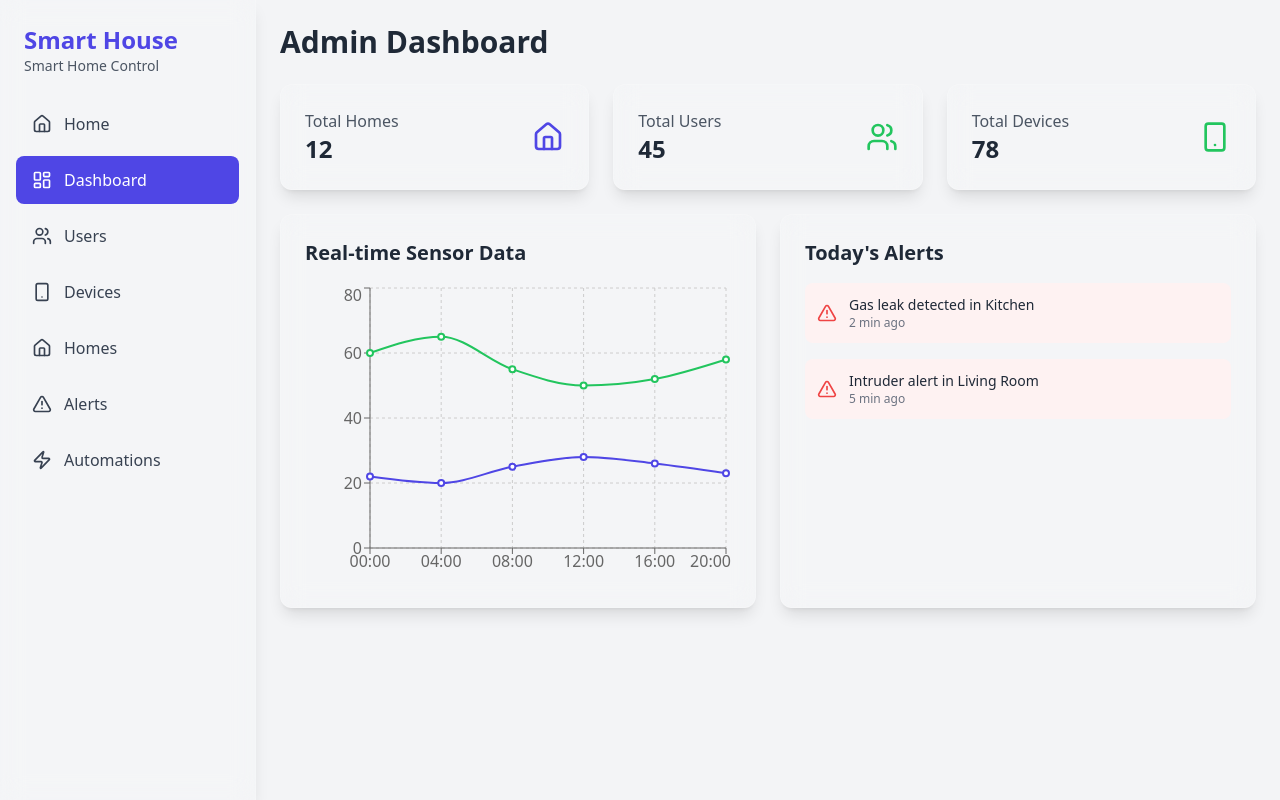
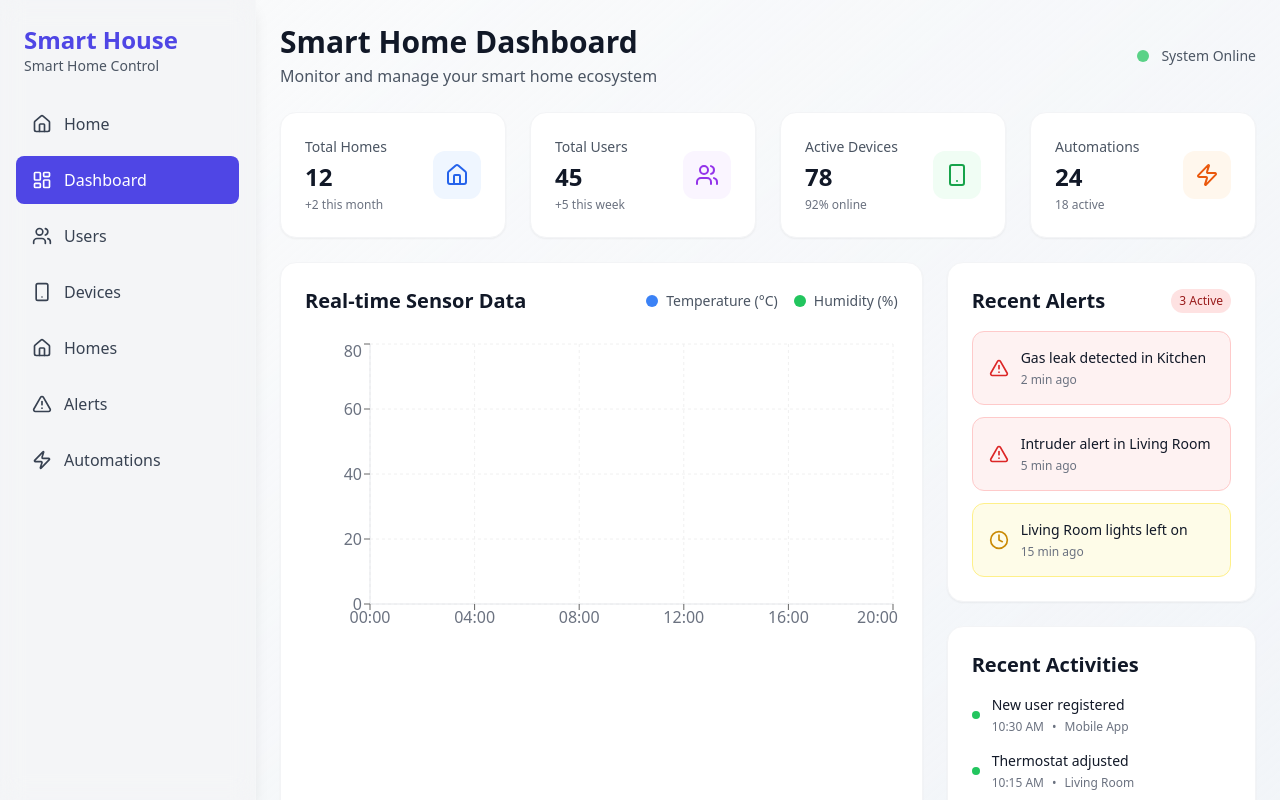
Before and after one commit to sanedchabrek/smart-house, a React (Vite) app in the folder web-dashboard/: page / in a window 1280 px wide. Built offline with nearby package versions, Linux system fonts and the light colour scheme.

Commit message:
enhanced dashboard

```diff
--- a/web-dashboard/src/pages/Dashboard.tsx
+++ b/web-dashboard/src/pages/Dashboard.tsx
@@ -1,18 +1,75 @@
 import { motion } from 'framer-motion'
-import { Home, Users, Smartphone, AlertTriangle } from 'lucide-react'
-import { LineChart, Line, XAxis, YAxis, CartesianGrid, Tooltip, ResponsiveContainer } from 'recharts'
+import { Home, Users, Smartphone, AlertTriangle, Zap, TrendingUp, Clock, CheckCircle2 } from 'lucide-react'
+import { LineChart, Line, XAxis, YAxis, CartesianGrid, Tooltip, ResponsiveContainer, Area } from 'recharts'
 
 const Dashboard = () => {
-  // Mock data
+  // Enhanced mock data
   const stats = [
-    { title: 'Total Homes', value: '12', icon: Home, color: 'text-primary' },
-    { title: 'Total Users', value: '45', icon: Users, color: 'text-accent' },
-    { title: 'Total Devices', value: '78', icon: Smartphone, color: 'text-green-500' },
+    {
+      title: 'Total Homes',
+      value: '12',
+      icon: Home,
+      color: 'text-blue-600',
+      bgColor: 'bg-blue-50',
+      trend: '+2 this month'
+    },
+    {
+      title: 'Total Users',
+      value: '45',
+      icon: Users,
+      color: 'text-purple-600',
+      bgColor: 'bg-purple-50',
+      trend: '+5 this week'
+    },
+    {
+      title: 'Active Devices',
+      value: '78',
+      icon: Smartphone,
+      color: 'text-green-600',
+      bgColor: 'bg-green-50',
+      trend: '92% online'
+    },
+    {
+      title: 'Automations',
+      value: '24',
+      icon: Zap,
+      color: 'text-orange-600',
+      bgColor: 'bg-orange-50',
+      trend: '18 active'
+    },
   ]
 
   const alerts = [
-    { id: 1, message: 'Gas leak detected in Kitchen', time: '2 min ago', type: 'fire' },
-    { id: 2, message: 'Intruder alert in Living Room', time: '5 min ago', type: 'intruder' },
+    {
+      id: 1,
+      message: 'Gas leak detected in Kitchen',
+      time: '2 min ago',
+      type: 'critical',
+      icon: AlertTriangle,
+      color: 'text-red-600',
+      bgColor: 'bg-red-50',
+      borderColor: 'border-red-200'
+    },
+    {
+      id: 2,
+      message: 'Intruder alert in Living Room',
+      time: '5 min ago',
+      type: 'critical',
+      icon: AlertTriangle,
+      color: 'text-red-600',
+      bgColor: 'bg-red-50',
+      borderColor: 'border-red-200'
+    },
+    {
+      id: 3,
+      message: 'Living Room lights left on',
+      time: '15 min ago',
+      type: 'warning',
+      icon: Clock,
+      color: 'text-yellow-600',
+      bgColor: 'bg-yellow-50',
+      borderColor: 'border-yellow-200'
+    },
   ]
 
   const sensorData = [
@@ -24,72 +81,165 @@ const Dashboard = () => {
     { time: '20:00', temperature: 23, humidity: 58 },
   ]
 
+  const recentActivities = [
+    { id: 1, action: 'New user registered', time: '10:30 AM', device: 'Mobile App' },
+    { id: 2, action: 'Thermostat adjusted', time: '10:15 AM', device: 'Living Room' },
+    { id: 3, action: 'Security system armed', time: '09:45 AM', device: 'Front Door' },
+  ]
+
   return (
-    <div className="p-6 space-y-6">
-      <motion.h1
+    <div className="min-h-screen bg-gradient-to-br from-gray-50 to-blue-50/30 p-6">
+      <div className="max-w-7xl mx-auto space-y-6">
+        {/* Header */}
+        <motion.div
           initial={{ opacity: 0, y: -20 }}
           animate={{ opacity: 1, y: 0 }}
-        className="text-3xl font-bold text-gray-800"
+          className="flex items-center justify-between"
         >
-        Admin Dashboard
-      </motion.h1>
+          <div>
+            <h1 className="text-3xl font-bold text-gray-900">Smart Home Dashboard</h1>
+            <p className="text-gray-600 mt-1">Monitor and manage your smart home ecosystem</p>
+          </div>
+          <div className="flex items-center space-x-3">
+            <div className="w-3 h-3 bg-green-500 rounded-full animate-pulse"></div>
+            <span className="text-sm text-gray-600">System Online</span>
+          </div>
+        </motion.div>
 
-      {/* Stats Cards */}
-      <div className="grid grid-cols-1 md:grid-cols-3 gap-6">
+        {/* Stats Grid */}
+        <div className="grid grid-cols-1 md:grid-cols-2 lg:grid-cols-4 gap-6">
           {stats.map((stat, index) => (
             <motion.div
               key={stat.title}
               initial={{ opacity: 0, y: 20 }}
               animate={{ opacity: 1, y: 0 }}
               transition={{ delay: index * 0.1 }}
-            className="bg-white/10 backdrop-blur-md rounded-xl p-6 shadow-lg border border-white/20"
+              whileHover={{ y: -2 }}
+              className="bg-white rounded-2xl p-6 shadow-sm border border-gray-100 hover:shadow-md transition-all duration-200"
             >
               <div className="flex items-center justify-between">
                 <div>
-                <p className="text-gray-600">{stat.title}</p>
-                <p className="text-2xl font-bold text-gray-800">{stat.value}</p>
+                  <p className="text-sm font-medium text-gray-600">{stat.title}</p>
+                  <p className="text-2xl font-bold text-gray-900 mt-1">{stat.value}</p>
+                  <p className="text-xs text-gray-500 mt-1">{stat.trend}</p>
                 </div>
-              <stat.icon className={`w-8 h-8 ${stat.color}`} />
+                <div className={`p-3 rounded-xl ${stat.bgColor}`}>
+                  <stat.icon className={`w-6 h-6 ${stat.color}`} />
+                </div>
               </div>
             </motion.div>
           ))}
         </div>
 
-      {/* Charts and Alerts */}
-      <div className="grid grid-cols-1 lg:grid-cols-2 gap-6">
-        {/* Sensor Data Chart */}
+        {/* Main Content Grid */}
+        <div className="grid grid-cols-1 lg:grid-cols-3 gap-6">
+          {/* Chart - Takes 2/3 on large screens */}
           <motion.div
             initial={{ opacity: 0, x: -20 }}
             animate={{ opacity: 1, x: 0 }}
-          className="bg-white/10 backdrop-blur-md rounded-xl p-6 shadow-lg border border-white/20"
+            className="lg:col-span-2 bg-white rounded-2xl p-6 shadow-sm border border-gray-100"
           >
-          <h2 className="text-xl font-semibold mb-4 text-gray-800">Real-time Sensor Data</h2>
+            <div className="flex items-center justify-between mb-6">
+              <h2 className="text-xl font-semibold text-gray-900">Real-time Sensor Data</h2>
+              <div className="flex items-center space-x-4 text-sm">
+                <div className="flex items-center space-x-2">
+                  <div className="w-3 h-3 bg-blue-500 rounded-full"></div>
+                  <span className="text-gray-600">Temperature (°C)</span>
+                </div>
+                <div className="flex items-center space-x-2">
+                  <div className="w-3 h-3 bg-green-500 rounded-full"></div>
+                  <span className="text-gray-600">Humidity (%)</span>
+                </div>
+              </div>
+            </div>
             <ResponsiveContainer width="100%" height={300}>
               <LineChart data={sensorData}>
-              <CartesianGrid strokeDasharray="3 3" />
-              <XAxis dataKey="time" />
-              <YAxis />
-              <Tooltip />
-              <Line type="monotone" dataKey="temperature" stroke="#4F46E5" strokeWidth={2} />
-              <Line type="monotone" dataKey="humidity" stroke="#22C55E" strokeWidth={2} />
+                <CartesianGrid strokeDasharray="3 3" stroke="#f0f0f0" />
+                <XAxis
+                  dataKey="time"
+                  tick={{ fill: '#6B7280' }}
+                  axisLine={{ stroke: '#E5E7EB' }}
+                />
+                <YAxis
+                  tick={{ fill: '#6B7280' }}
+                  axisLine={{ stroke: '#E5E7EB' }}
+                />
+                <Tooltip
+                  contentStyle={{
+                    backgroundColor: 'white',
+                    border: '1px solid #E5E7EB',
+                    borderRadius: '8px',
+                    boxShadow: '0 4px 6px -1px rgb(0 0 0 / 0.1)'
+                  }}
+                />
+                <defs>
+                  <linearGradient id="tempGradient" x1="0" y1="0" x2="0" y2="1">
+                    <stop offset="5%" stopColor="#4F46E5" stopOpacity={0.3}/>
+                    <stop offset="95%" stopColor="#4F46E5" stopOpacity={0}/>
+                  </linearGradient>
+                  <linearGradient id="humidityGradient" x1="0" y1="0" x2="0" y2="1">
+                    <stop offset="5%" stopColor="#22C55E" stopOpacity={0.3}/>
+                    <stop offset="95%" stopColor="#22C55E" stopOpacity={0}/>
+                  </linearGradient>
+                </defs>
+                <Area type="monotone" dataKey="temperature" stroke="#4F46E5" fill="url(#tempGradient)" strokeWidth={2} />
+                <Area type="monotone" dataKey="humidity" stroke="#22C55E" fill="url(#humidityGradient)" strokeWidth={2} />
               </LineChart>
             </ResponsiveContainer>
           </motion.div>
 
-        {/* Today's Alerts */}
+          {/* Alerts & Activities Sidebar */}
+          <div className="space-y-6">
+            {/* Alerts */}
             <motion.div
               initial={{ opacity: 0, x: 20 }}
               animate={{ opacity: 1, x: 0 }}
-          className="bg-white/10 backdrop-blur-md rounded-xl p-6 shadow-lg border border-white/20"
+              className="bg-white rounded-2xl p-6 shadow-sm border border-gray-100"
             >
-          <h2 className="text-xl font-semibold mb-4 text-gray-800">Today's Alerts</h2>
+              <div className="flex items-center justify-between mb-4">
+                <h2 className="text-xl font-semibold text-gray-900">Recent Alerts</h2>
+                <div className="px-2 py-1 bg-red-100 text-red-800 text-xs font-medium rounded-full">
+                  {alerts.length} Active
+                </div>
+              </div>
+              <div className="space-y-3">
+                {alerts.map((alert) => (
+                  <motion.div
+                    key={alert.id}
+                    whileHover={{ scale: 1.02 }}
+                    className={`flex items-center space-x-3 p-4 rounded-xl border ${alert.borderColor} ${alert.bgColor} cursor-pointer transition-all duration-200`}
+                  >
+                    <alert.icon className={`w-5 h-5 ${alert.color}`} />
+                    <div className="flex-1 min-w-0">
+                      <p className="text-sm font-medium text-gray-900 truncate">{alert.message}</p>
+                      <p className="text-xs text-gray-500 mt-1">{alert.time}</p>
+                    </div>
+                  </motion.div>
+                ))}
+              </div>
+            </motion.div>
+
+
+            <motion.div
+              initial={{ opacity: 0, x: 20 }}
+              animate={{ opacity: 1, x: 0 }}
+              transition={{ delay: 0.2 }}
+              className="bg-white rounded-2xl p-6 shadow-sm border border-gray-100"
+            >
+              <h2 className="text-xl font-semibold text-gray-900 mb-4">Recent Activities</h2>
               <div className="space-y-4">
-            {alerts.map((alert) => (
-              <div key={alert.id} className="flex items-center space-x-3 p-3 bg-red-50 rounded-lg">
-                <AlertTriangle className="w-5 h-5 text-red-500" />
-                <div>
-                  <p className="text-sm font-medium text-gray-800">{alert.message}</p>
-                  <p className="text-xs text-gray-500">{alert.time}</p>
+                {recentActivities.map((activity) => (
+                  <div key={activity.id} className="flex items-center space-x-3 group">
+                    <div className="w-2 h-2 bg-green-500 rounded-full"></div>
+                    <div className="flex-1 min-w-0">
+                      <p className="text-sm font-medium text-gray-900 group-hover:text-blue-600 transition-colors">
+                        {activity.action}
+                      </p>
+                      <div className="flex items-center space-x-2 text-xs text-gray-500 mt-1">
+                        <span>{activity.time}</span>
+                        <span>•</span>
+                        <span>{activity.device}</span>
+                      </div>
                     </div>
                   </div>
                 ))}
@@ -97,6 +247,8 @@ const Dashboard = () => {
             </motion.div>
           </div>
         </div>
+      </div>
+    </div>
   )
 }
 
```
Also changed, not shown: 1 other file (tests, documents, lock files or other folders). Lines whose indentation alone changed are shown as unchanged.
